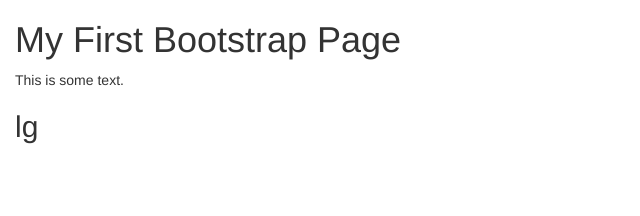
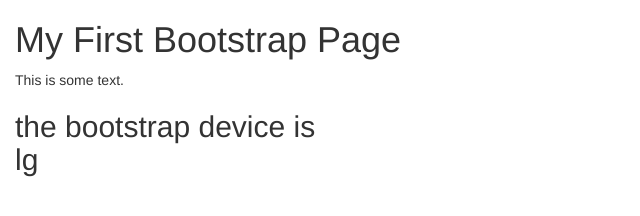
Before and after one commit to apalala/shoot, a plain HTML site: page docs/index.html in a window 1280 px wide. Shown: the whole page, without its empty margins (0-640 px from the left). Drawn offline with nearby package versions, Linux system fonts and the light colour scheme.

Commit message:
index.html: add some text

```diff
--- a/docs/index.html
+++ b/docs/index.html
@@ -17,6 +17,7 @@
         <h1>My First Bootstrap Page</h1>
         <p>This is some text.</p>
         <h2>
+            the bootstrap device is
             <div class="visible-xs hidden-sm hidden-md hidden-lg">xs</div>
             <div class="hidden-xs visible-sm hidden-md hidden-lg">sm</div>
             <div class="hidden-xs hidden-sm visible-md hidden-lg">md</div>
```
